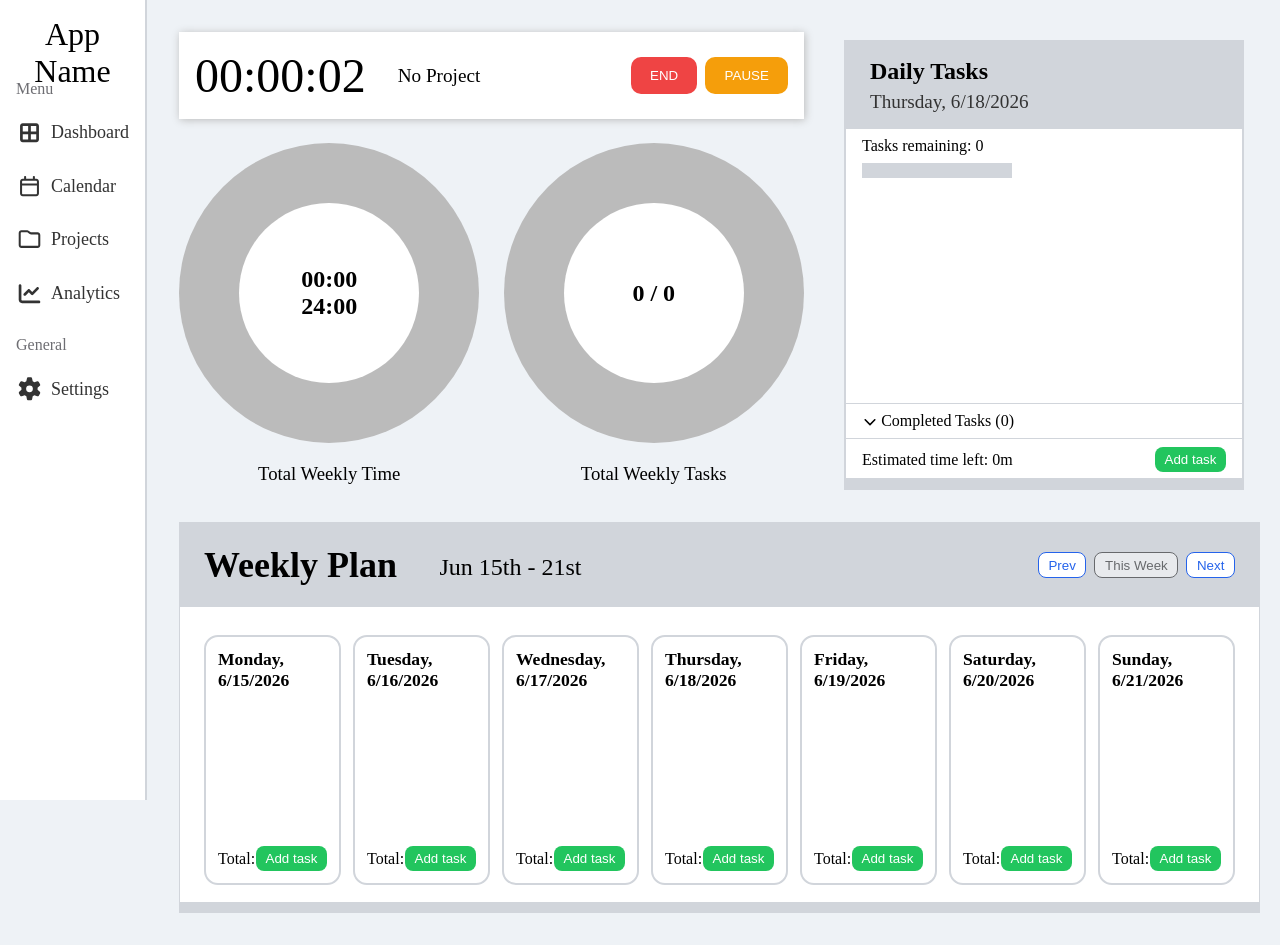
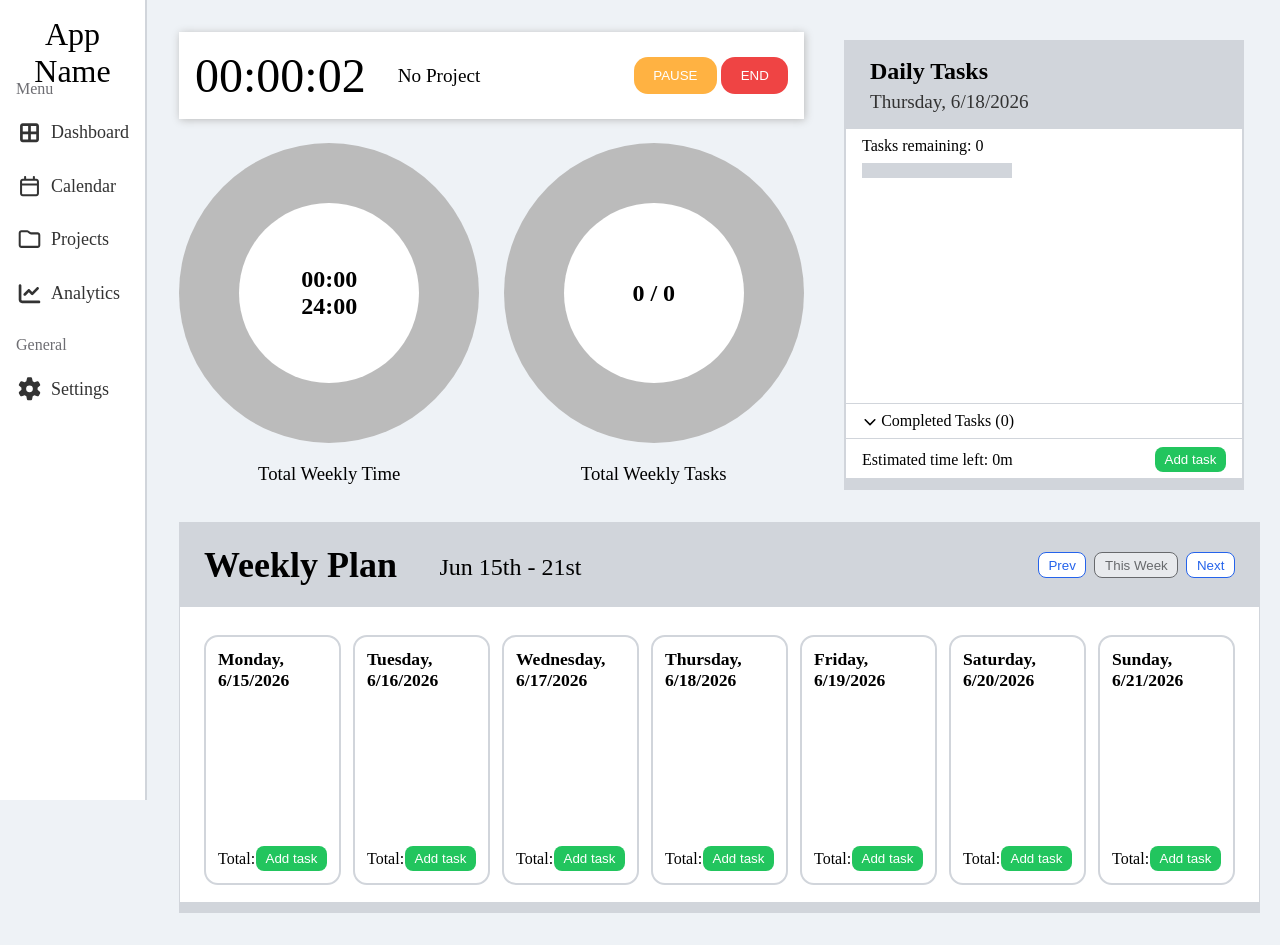
Before and after one commit to jacobespinosa/productivity-dashboard, a React (Vite) app: page / in a window 1280 px wide. Both pictures are taken after a click on the button "START". Built offline with nearby package versions, Linux system fonts and the light colour scheme.

Commit message:
Fixed long project names breaking timer format

```diff
--- a/src/components/DropdownSelector.css
+++ b/src/components/DropdownSelector.css
@@ -15,12 +15,14 @@
     display: flex;
     justify-content: space-between;
     padding: 0.5rem 1rem;
-
 }
 
 .current-project-name {
     font-size: 1.1rem;
     font-weight: 600;
+    white-space: nowrap;
+    overflow: hidden;
+    text-overflow: ellipsis;
 }
 
 .color-dot {
@@ -36,6 +38,12 @@
     display: flex;
     align-items: center;
     padding: 0.5rem 1rem;
+}
+
+.project-option-name {
+    white-space: nowrap;
+    overflow: hidden;
+    text-overflow: ellipsis;
 }
 
 .project-selector,
--- a/src/components/DropdownSelector.jsx
+++ b/src/components/DropdownSelector.jsx
@@ -53,7 +53,9 @@ function DropdownSelector({projects, currentProjectId, setCurrentProjectId,
                                 }}
                             >
                                 <span className="color-dot" style={{"color": `${project.color}`}}>●</span>
-                                <span>{project.name}</span>
+                                <span className="project-option-name">
+                                    {project.name}
+                                </span>
                             </li>
                         )
                     })}
--- a/src/components/Timer.css
+++ b/src/components/Timer.css
@@ -12,31 +12,47 @@
     font-size: 3rem;
 }
 
+.selector-wrapper {
+    flex: 1;
+    min-width: 0;
+}
+
 .selector-container {
+    display: flex;
+    min-width: 0;
     font-size: 1.2rem;
+    cursor: pointer;
 }
 
 .selector-container:hover {
     text-decoration: underline;
 }
 
+.selector-text {
+    flex: 1;
+    min-width: 0;
+    white-space: nowrap;
+    overflow: hidden;
+    text-overflow: ellipsis;
+}
+
 .btn-container {
     display: flex;
-    gap: .5rem;
+    gap: .3rem;
     margin-left: auto;
 }
 
 .btn {
     text-transform: uppercase;
     padding: .7rem 1.2rem;
-    border-radius: 10px;
+    border-radius: 14px;
     border: none;
     color: var(--surface);
     cursor: pointer;
 }
 
 .btn.pause {
-    background-color: var(--yellow);
+    background-color: var(--orange);
 }
 
 .btn.start {
--- a/src/components/Timer.jsx
+++ b/src/components/Timer.jsx
@@ -74,12 +74,15 @@ function Timer({projects, setProjects, timeByDate, setTimeByDate,
            <div className="selector-wrapper" ref={dropdownRef}>
             <div className="selector-container" style={{ "color": `${currentProject.color}`}}
                     onClick={() => setIsDropdownOpen(prev => !prev)}>
+                <div className="selector-text"
+                     title={`${currentProject?.name}${selectedTask?.name ? `: ${selectedTask.name}` : ""}`}>
                     <span className="project-name">
                         {currentProject?.name ?? "No Project"}
                     </span>
                     <span className="task-name">
                         {selectedTask?.name ? `: ${selectedTask.name}` : ""}
                     </span>
+                </div>
             </div>
             <div className="dropdown-container">
                     { isDropdownOpen &&
@@ -100,20 +103,35 @@ function Timer({projects, setProjects, timeByDate, setTimeByDate,
            </div>
 
             <div className="btn-container">
-             {currentSessionSeconds > 0? (
-             <button className="btn end" onClick={handleEndSession}>
-               end
+            {currentSessionSeconds > 0 && (
+                <>
+                <button
+                    type="button"
+                    className={isRunning ? "btn pause" : "btn start"}
+                    onClick={handleClick}
+                >
+                    {isRunning ? "pause" : "resume"}
                 </button>
-             ) : null}
 
                 <button
                     type="button"
+                    className="btn end"
+                    onClick={handleEndSession}
+                >
+                    end
+                </button>
+                </>
+            )}
+
+            {currentSessionSeconds === 0 && (
+                <button
+                type="button"
+                className="btn start"
                 onClick={handleClick}
-                className={isRunning
-                           ? "btn pause"
-                           : "btn start"}>
-                {isRunning? "pause" : "start"}
+                >
+                    start
                 </button>
+            )}
             </div>
         </div>
     );
--- a/src/index.css
+++ b/src/index.css
@@ -12,7 +12,7 @@
     --blue: #2563eb;
     --black: #000;
     --green: #22c55e;
-    --yellow: #f59e0b;
+    --orange: #ffb242;
     --red: #ef4444;
 }
 
```
Lines whose indentation alone changed are shown as unchanged.
